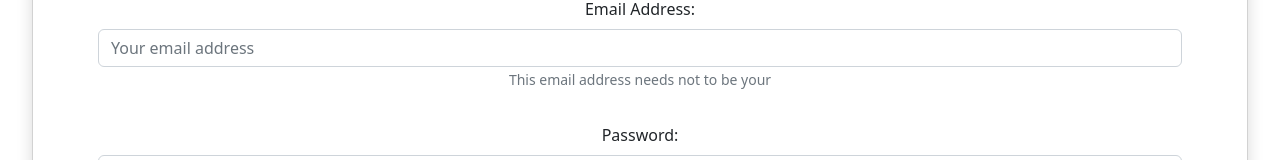
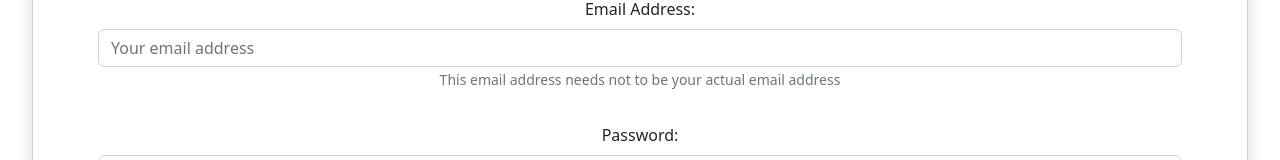
Before and after one commit to sumit-6/react-form, a React (Create React App) app: page /create-account in a window 1280 px wide. Shown: the part 148-308 px from the top of the page. Built offline with nearby package versions, Linux system fonts and the light colour scheme; what bs-custom-file-input would draw is missing.

Commit message:
Login and Signup form message

```diff
--- a/src/components/CreateAccountPage.js
+++ b/src/components/CreateAccountPage.js
@@ -45,7 +45,7 @@ const CreateAccountPage = () => {
                 onChange={e => setEmail(e.target.value)}
                 >
             </input>
-            <small id="emailHelp" className="form-text text-muted">This email address needs not to be your </small>
+            <small id="emailHelp" className="form-text text-muted">This email address needs not to be your actual email address</small>
             </div>
             <div className="form-group">
             <label htmlFor="exampleInputPassword1" className="form-label">Password:</label>
--- a/src/components/LoginPage.js
+++ b/src/components/LoginPage.js
@@ -38,7 +38,7 @@ const LoginPage = () => {
                 onChange={e => setEmail(e.target.value)}
                 >
             </input>
-            <small id="emailHelp" className="form-text text-muted">This email address needs not to be your actual email address</small>
+
             </div>
             <div className="form-group">
             <label htmlFor="exampleInputPassword1" className="form-label">Your Password:</label>
```
